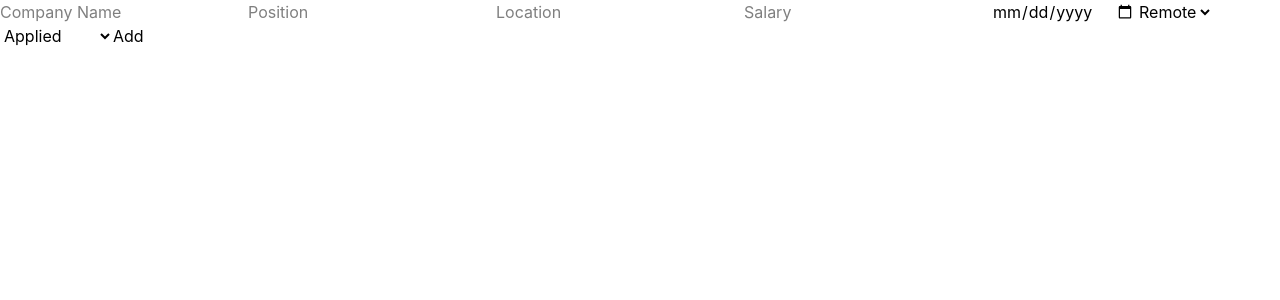
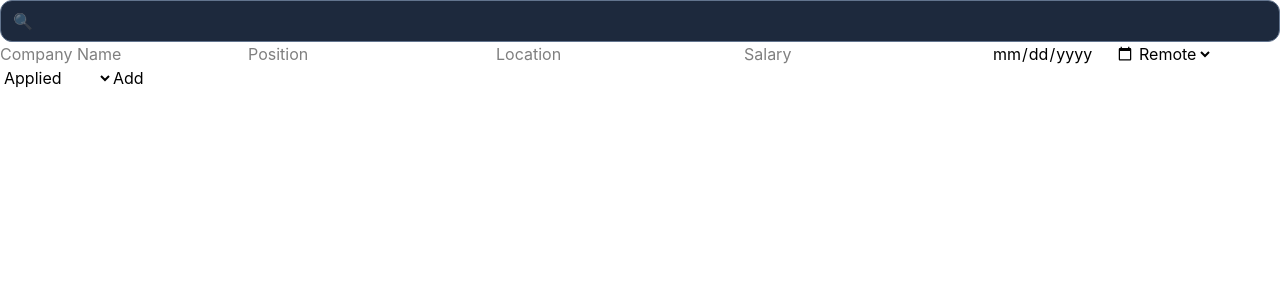
Before and after one commit to ShortCodes19/Job-Tracker-FullStack, a React (Vite) app in the folder frontEnd/: page / in a window 1280 px wide. Shown: the top 300 px of the page. Built offline with nearby package versions, Linux system fonts and the light colour scheme.

Commit message:
added the search filter

```diff
--- a/frontEnd/src/App.tsx
+++ b/frontEnd/src/App.tsx
@@ -3,8 +3,10 @@ import { useEffect, useState } from "react";
 import type { JobsType, NewJob } from "./Types/types";
 import JobForm from "./components/JobForm";
 import JobList from "./components/JobList";
+import SearchFilter from "./components/SearchFilter";
 
 const App = () => {
+  const [searchTerm, setSearchTerm] = useState("");
   const [jobs, setJobs] = useState<JobsType[]>(() => {
     const saved = localStorage.getItem("jobs");
 
@@ -20,6 +22,14 @@ const App = () => {
     localStorage.setItem("jobs", JSON.stringify(jobs));
   }, [jobs]);
   const [editingJob, setEditingJob] = useState<JobsType | null>(null);
+
+  const filteredJobs = jobs.filter((job) => {
+    return (
+      job.companyName.toLowerCase().includes(searchTerm.toLocaleLowerCase()) ||
+      job.position.toLowerCase().includes(searchTerm.toLowerCase()) ||
+      job.location.toLowerCase().includes(searchTerm.toLowerCase())
+    );
+  });
 
   const editJob = (id: number) => {
     const job = jobs.find((job) => job.id === id);
@@ -49,8 +59,9 @@ const App = () => {
 
   return (
     <div>
+      <SearchFilter onSearch={setSearchTerm} />
       <JobForm onAdd={addJob} editingJob={editingJob} updateJob={updateJob} />
-      <JobList jobs={jobs} onDelete={deleteJob} onEdit={editJob} />
+      <JobList jobs={filteredJobs} onDelete={deleteJob} onEdit={editJob} />
     </div>
   );
 };
--- /dev/null
+++ b/frontEnd/src/components/SearchFilter.tsx
@@ -0,0 +1,17 @@
+interface SearchFilterProps {
+  onSearch: (value: string) => void;
+}
+const SearchFilter = ({ onSearch }: SearchFilterProps) => {
+  return (
+    <div>
+      <input
+        type="text"
+        onChange={(e) => onSearch(e.target.value)}
+        placeholder="🔍"
+        className="w-full bg-slate-800 text-slate-100 py-2 px-3 border border-slate-500 transition outline-0 focus:border-indigo-400 rounded-xl placeholder:opacity-80 "
+      />
+    </div>
+  );
+};
+
+export default SearchFilter;
```
